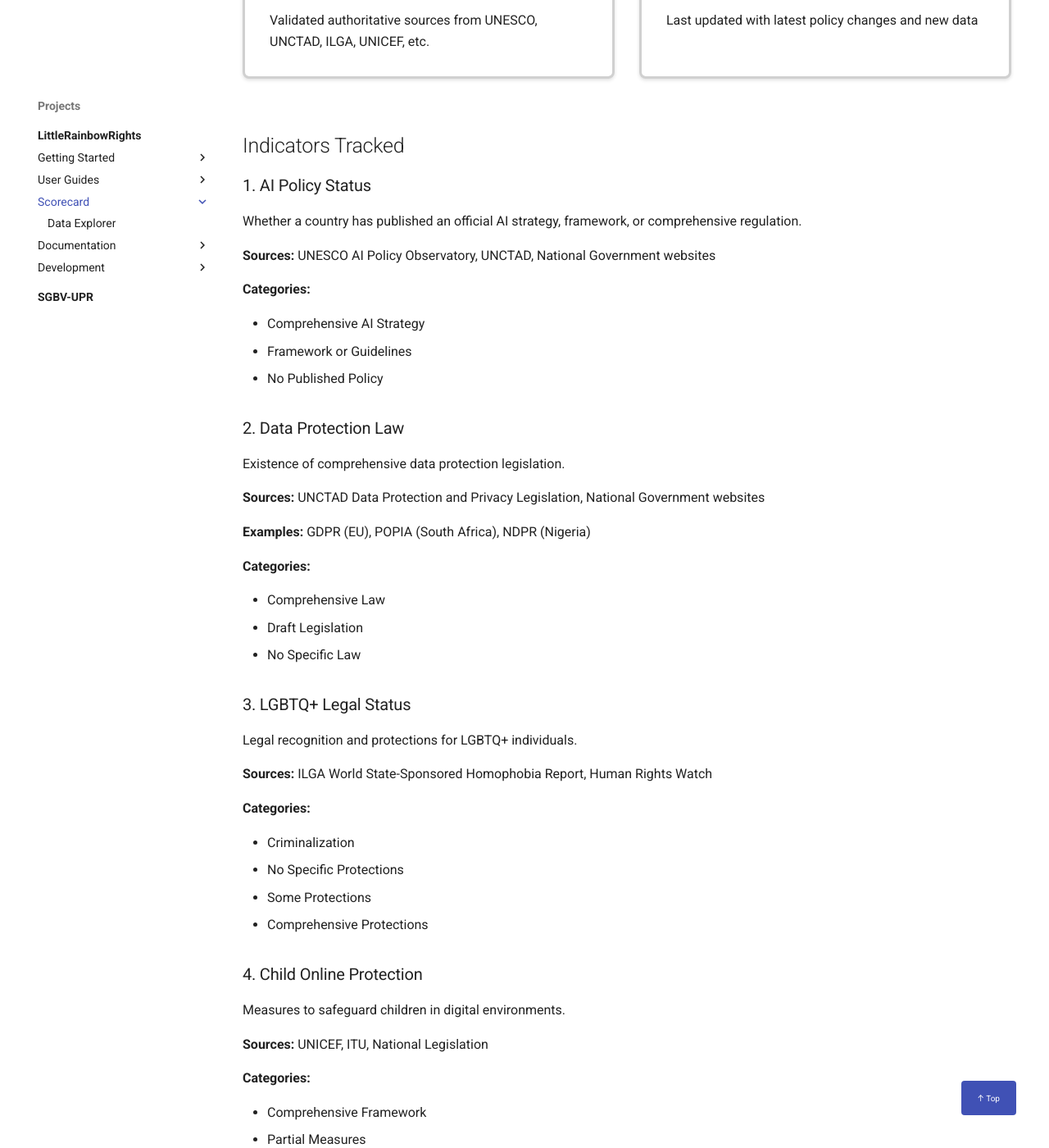
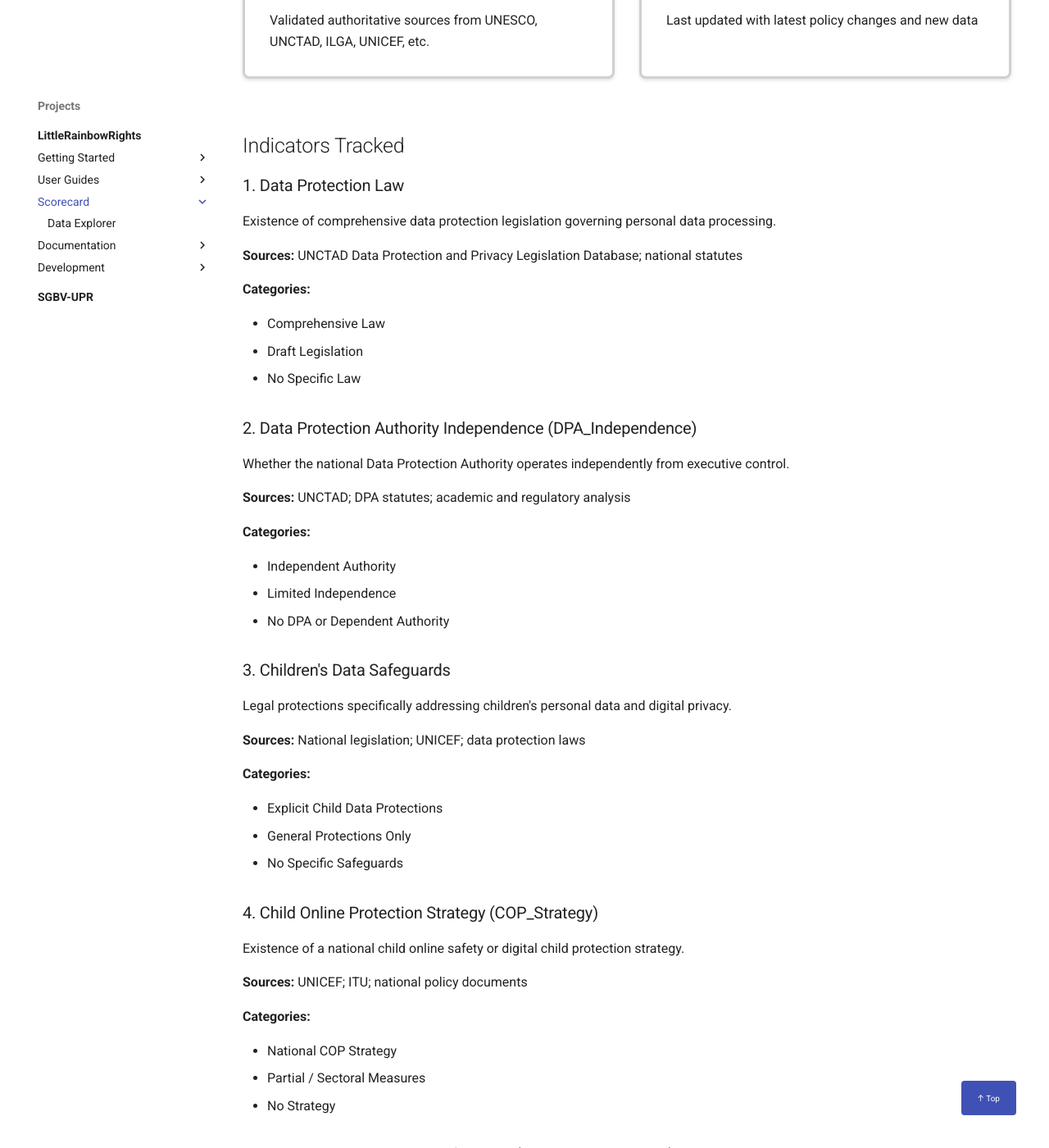
Before and after one commit to MissCrispenCakes/DigitalChild, an MkDocs documentation site: the page built from docs/website/scorecard/index.md, in a window 1280 px wide and 1400 px high, scrolled down 999 px. Shown: the whole window at 82% size. Built offline with MkDocs 1.6.1 and Material for MkDocs 9.7.7, drawn with Linux system fonts in a browser that asks for light colours; a script that is not in the unit is left out; comment, search, counter and statistics services are not loaded; some of the changed text lies outside the part shown.

Commit message:
Update scorecard indicators to correct 10-indicator list
Fixed drift in scorecard indicator documentation. Replaced outdated
indicators with the correct current set used in actual scorecard data.

Removed obsolete indicators:
- Age Verification Requirements
- Encryption Backdoors
- Content Moderation Regulations

Added correct indicators:
- Children's Data Safeguards (Indicator #3)
- SOGI Sensitive Data (Indicator #5)
- DPIA Required for High-Risk AI (Indicator #9)

Corrected indicator names/descriptions:
- "Child Online Protection" → "Child Online Protection Strategy"
- "SIM Card Biometric Registration" → "SIM Card Biometric ID Linkage"
- "Promotion/Propaganda Laws" → "LGBTQ+ Promotion/Propaganda Offences"

Updated numbering to match actual scorecard order:
1. Data Protection Law
2. DPA Independence
3. Children's Data Safeguards
4. Child Online Protection Strategy
5. SOGI Sensitive Data
6. LGBTQ+ Legal Status
7. LGBTQ+ Promotion/Propaganda Offences
8. AI Policy Status
9. DPIA Required for High-Risk AI
10. SIM Card Biometric ID Linkage

Files updated:
- docs/website/projects/littlerainbowrights/index.md
- docs/website/scorecard/index.md
- docs/FAQ.md
- docs/GLOSSARY.md

All indicator descriptions now include proper categories as specified
in the authoritative scorecard data.

Co-Authored-By: Claude Sonnet 4.5 <noreply@anthropic.com>

```diff
--- a/docs/FAQ.md
+++ b/docs/FAQ.md
@@ -119,18 +119,18 @@ The `fallback_handler` automatically tries different processors until one succee
 
 The scorecard tracks **10 human rights indicators** across **194 countries**:
 
-1. AI Policy Status
-1. Data Protection Law
-1. LGBTQ+ Legal Status
-1. Child Online Protection
-1. SIM Card Biometric Requirements
-1. Encryption Backdoors
-1. LGBTQ+ Promotion/Propaganda Laws
-1. Data Protection Authority Independence
-1. Content Moderation Regulations
-1. Age Verification Requirements
+1. **Data Protection Law** - Comprehensive data protection legislation
+2. **DPA Independence** - Data Protection Authority independence from executive control
+3. **Children's Data Safeguards** - Legal protections for children's personal data
+4. **Child Online Protection Strategy** - National child online safety strategy
+5. **SOGI Sensitive Data** - Sexual orientation/gender identity as sensitive data
+6. **LGBTQ+ Legal Status** - Legal recognition and protections for LGBTQ+ individuals
+7. **LGBTQ+ Promotion/Propaganda Offences** - Laws restricting LGBTQ+ discussion/advocacy
+8. **AI Policy Status** - National AI strategy or framework
+9. **DPIA Required for High-Risk AI** - Data Protection Impact Assessments for high-risk AI
+10. **SIM Card Biometric ID Linkage** - Biometric data required for SIM registration
 
-Each indicator includes the current status and source URL for verification.
+Each indicator includes the current status, categories, and source URLs for verification.
 
 ### How does tagging work?
 
--- a/docs/GLOSSARY.md
+++ b/docs/GLOSSARY.md
@@ -322,85 +322,85 @@ Security module for input validation
 
 ## Data Analysis Terms
 
-### Age Verification
-
-Technical or legal requirement to confirm user age before granting access
-
-- Indicator #10 in scorecard
-- Increasingly common for social media and adult content
-- Privacy concerns around data collection
-
 ### AI Policy Status
 
-Whether a country has published policy on artificial intelligence
+Whether a country has adopted a national AI strategy or framework addressing artificial intelligence governance and development
 
-- Indicator #1 in scorecard
+- Indicator #8 in scorecard
 - Includes strategies, frameworks, regulations
 - Tracked via UNESCO, UNCTAD, national government sources
 
-### Child Online Protection
+### Child Online Protection Strategy (COP_Strategy)
 
-Measures to safeguard children in digital environments
+National strategy or framework for safeguarding children in digital environments
 
 - Indicator #4 in scorecard
-- Includes laws, policies, filtering, education
+- Comprehensive plans vs. partial/sectoral measures
 - Critical for DigitalChild research focus
 
-### Content Moderation
+### Children's Data Safeguards
 
-Rules and systems for removing harmful online content
+Legal protections specifically addressing children's personal data and digital privacy
 
-- Indicator #9 in scorecard
-- Includes platform policies, government regulations
-- Balance between safety and free expression
+- Indicator #3 in scorecard
+- Explicit protections vs. general data protection laws
+- Covers consent, data minimization, age-appropriate processing
 
-### Data Protection Authority (DPA)
+### Data Protection Authority (DPA) Independence
 
-Independent agency overseeing data protection compliance
+Whether the national Data Protection Authority operates independently from executive control
 
-- Indicator #8 tracks DPA independence
-- Key for enforcing privacy rights
-- Not all countries have established DPAs
+- Indicator #2 in scorecard
+- Key for enforcing privacy rights effectively
+- Independence crucial for accountability
 
 ### Data Protection Law
 
-Legislation governing collection, use, and storage of personal data
+Comprehensive legislation governing collection, use, and storage of personal data
 
-- Indicator #2 in scorecard
+- Indicator #1 in scorecard
 - Examples: GDPR (Europe), POPIA (South Africa), NDPR (Nigeria)
 - Foundation for digital privacy rights
 
-### Encryption Backdoor
+### DPIA Required for High-Risk AI
 
-Intentional weakness in encryption allowing government access
+Legal requirement to conduct Data Protection Impact Assessments for high-risk AI systems
 
-- Indicator #6 in scorecard
-- Controversial trade-off between security and surveillance
-- Impacts privacy and data protection
+- Indicator #9 in scorecard
+- Addresses algorithmic accountability
+- Emerging requirement in modern AI regulation
 
 ### LGBTQ+ Legal Status
 
-Legal recognition and protections for LGBTQ+ individuals
+Legal recognition and protection of LGBTQ+ individuals
 
-- Indicator #3 in scorecard
-- Ranges from criminalization to full equality
-- Sourced from ILGA World, State-Sponsored Homophobia report
+- Indicator #6 in scorecard
+- Ranges from criminalization to comprehensive protections
+- Sourced from ILGA World, Human Rights Watch
 
 ### Promotion/Propaganda Laws
 
-Legislation restricting discussion or "promotion" of LGBTQ+ topics
+Legislation restricting discussion, visibility, or advocacy related to LGBTQ+ identities
 
 - Indicator #7 in scorecard
 - Often targets education, media, public discourse
 - Human rights concern for freedom of expression
 
-### SIM Card Biometric Registration
+### SIM Card Biometric ID Linkage
 
-Requirement to provide biometric data (fingerprints, facial recognition) to obtain mobile SIM card
+Requirement to provide biometric data when registering mobile SIM cards
+
+- Indicator #10 in scorecard
+- Privacy and surveillance implications
+- Disproportionately impacts vulnerable populations
+
+### SOGI Sensitive Data
+
+Whether sexual orientation and gender identity are legally recognized as sensitive personal data requiring special protection
 
 - Indicator #5 in scorecard
-- Privacy and surveillance implications
-- Disproportionately impacts vulnerable populations
+- Explicit vs. implicit coverage in data protection laws
+- Critical for LGBTQ+ digital privacy
 
 ## Research Terms
 
--- a/docs/website/scorecard/index.md
+++ b/docs/website/scorecard/index.md
@@ -45,25 +45,11 @@ For now, you can explore the data through CSV exports or the data explorer below
 
 ## Indicators Tracked
 
-### 1. AI Policy Status
+### 1. Data Protection Law
 
-Whether a country has published an official AI strategy, framework, or comprehensive regulation.
+Existence of comprehensive data protection legislation governing personal data processing.
 
-**Sources:** UNESCO AI Policy Observatory, UNCTAD, National Government websites
-
-**Categories:**
-
-- Comprehensive AI Strategy
-- Framework or Guidelines
-- No Published Policy
-
-### 2. Data Protection Law
-
-Existence of comprehensive data protection legislation.
-
-**Sources:** UNCTAD Data Protection and Privacy Legislation, National Government websites
-
-**Examples:** GDPR (EU), POPIA (South Africa), NDPR (Nigeria)
+**Sources:** UNCTAD Data Protection and Privacy Legislation Database; national statutes
 
 **Categories:**
 
@@ -71,11 +57,59 @@ Existence of comprehensive data protection legislation.
 - Draft Legislation
 - No Specific Law
 
-### 3. LGBTQ+ Legal Status
+### 2. Data Protection Authority Independence (DPA_Independence)
 
-Legal recognition and protections for LGBTQ+ individuals.
+Whether the national Data Protection Authority operates independently from executive control.
 
-**Sources:** ILGA World State-Sponsored Homophobia Report, Human Rights Watch
+**Sources:** UNCTAD; DPA statutes; academic and regulatory analysis
+
+**Categories:**
+
+- Independent Authority
+- Limited Independence
+- No DPA or Dependent Authority
+
+### 3. Children's Data Safeguards
+
+Legal protections specifically addressing children's personal data and digital privacy.
+
+**Sources:** National legislation; UNICEF; data protection laws
+
+**Categories:**
+
+- Explicit Child Data Protections
+- General Protections Only
+- No Specific Safeguards
+
+### 4. Child Online Protection Strategy (COP_Strategy)
+
+Existence of a national child online safety or digital child protection strategy.
+
+**Sources:** UNICEF; ITU; national policy documents
+
+**Categories:**
+
+- National COP Strategy
+- Partial / Sectoral Measures
+- No Strategy
+
+### 5. Sensitive Data Protections for SOGI (SOGI_Sensitive_Data)
+
+Whether sexual orientation and gender identity are legally recognized as sensitive personal data.
+
+**Sources:** Data protection statutes; ILGA World
+
+**Categories:**
+
+- Explicitly Protected
+- Implicitly Covered
+- Not Recognized
+
+### 6. LGBTQ+ Legal Status
+
+Legal recognition and protection of LGBTQ+ individuals.
+
+**Sources:** ILGA World; Human Rights Watch
 
 **Categories:**
 
@@ -84,89 +118,53 @@ Legal recognition and protections for LGBTQ+ individuals.
 - Some Protections
 - Comprehensive Protections
 
-### 4. Child Online Protection
+### 7. LGBTQ+ Promotion / Propaganda Offences
 
-Measures to safeguard children in digital environments.
+Laws restricting discussion, visibility, or advocacy related to LGBTQ+ identities.
 
-**Sources:** UNICEF, ITU, National Legislation
+**Sources:** ILGA World; national criminal codes
 
 **Categories:**
 
-- Comprehensive Framework
-- Partial Measures
-- No Specific Policy
+- Criminalized Promotion
+- Restrictive Measures
+- No Restrictions
 
-### 5. SIM Card Biometric Registration
+### 8. AI Policy Status
 
-Requirement to provide biometric data for mobile SIM card registration.
+Whether a country has adopted a national AI strategy or framework.
 
-**Sources:** Privacy International, National Telecom Regulators, Media Reports
+**Sources:** UNESCO AI Policy Observatory; UNCTAD; national governments
 
 **Categories:**
 
-- Mandatory Biometric
-- Optional or Partial
-- Not Required
+- Comprehensive AI Strategy
+- Framework or Guidelines
+- No Published Policy
 
-### 6. Encryption Backdoors
+### 9. DPIA Required for High-Risk AI
 
-Government-mandated weaknesses in encryption for surveillance.
+Legal requirement to conduct Data Protection Impact Assessments for high-risk AI systems.
 
-**Sources:** Access Now, EFF, National Legislation
+**Sources:** AI laws; data protection statutes; regulatory guidance
 
 **Categories:**
 
-- Backdoors Mandated
-- Proposed Legislation
-- No Known Backdoors
+- Explicitly Required
+- Partially Required
+- Not Required
 
-### 7. LGBTQ+ Promotion/Propaganda Laws
+### 10. SIM Card Biometric ID Linkage
 
-Legislation restricting discussion or "promotion" of LGBTQ+ topics.
+Requirement to provide biometric data when registering SIM cards.
 
-**Sources:** ILGA World, Human Rights Watch
+**Sources:** Privacy International; telecom regulators; media reports
 
 **Categories:**
 
-- Criminalized "Promotion"
-- Restrictive Measures
-- No Restrictions
-
-### 8. Data Protection Authority Independence
-
-Independence of the national Data Protection Authority.
-
-**Sources:** UNCTAD, National DPA websites, Academic Research
-
-**Categories:**
-
-- Independent Authority
-- Limited Independence
-- No DPA or Dependent
-
-### 9. Content Moderation Regulations
-
-Regulations governing removal of harmful online content.
-
-**Sources:** UNESCO, National Legislation, Academic Research
-
-**Categories:**
-
-- Comprehensive Regulation
-- Sectoral Regulations
-- No Specific Regulation
-
-### 10. Age Verification Requirements
-
-Requirements to verify user age before accessing online services.
-
-**Sources:** National Legislation, UNICEF, Media Reports
-
-**Categories:**
-
-- Mandatory Age Verification
-- Platform Self-Regulation
-- No Requirements
+- Mandatory Biometric Registration
+- Optional / Partial
+- Not Required
 
 ## Exporting Data
 
```
Also changed, not shown: docs/website/projects/littlerainbowrights/index.md (+19 -13 lines).
